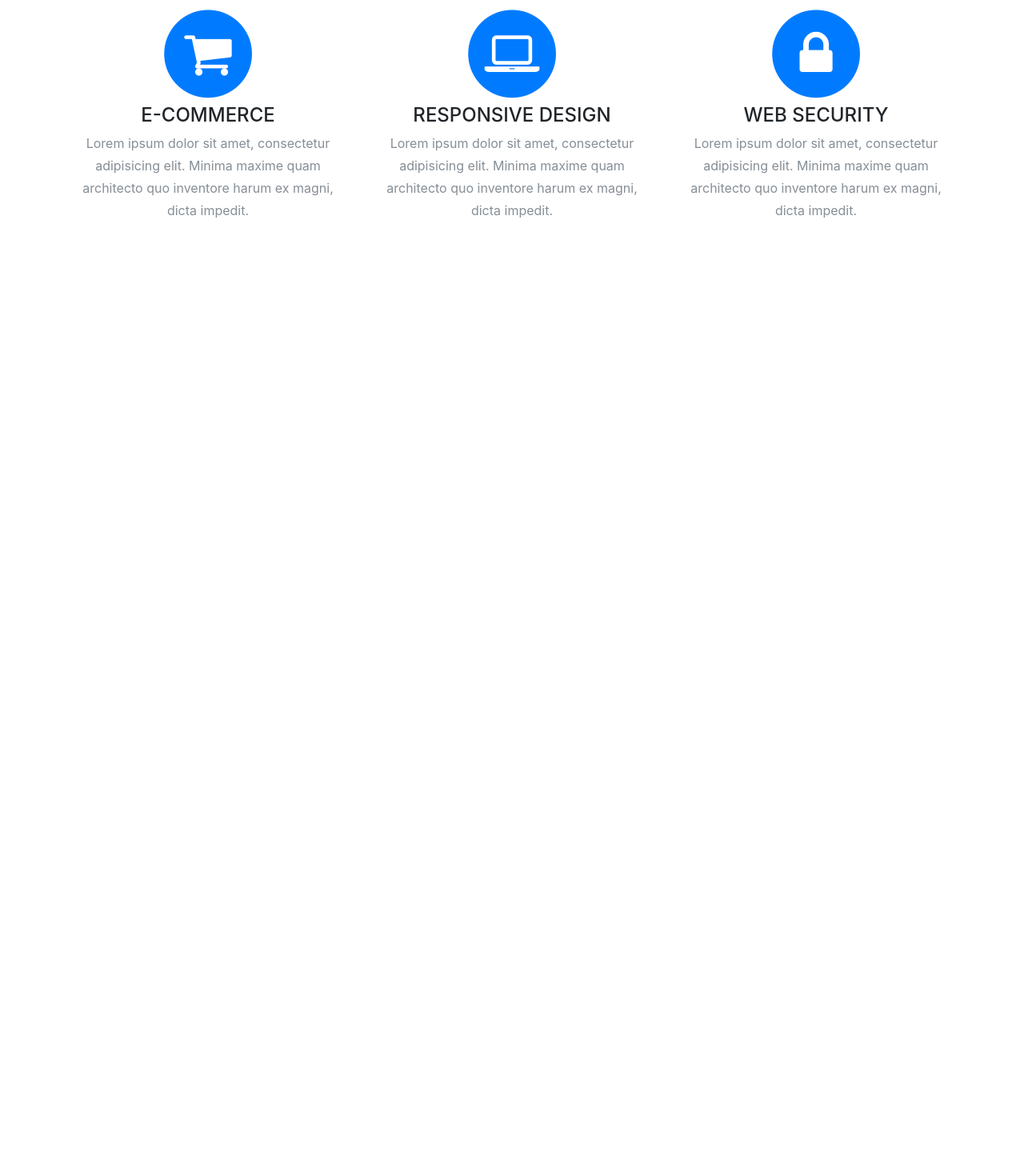
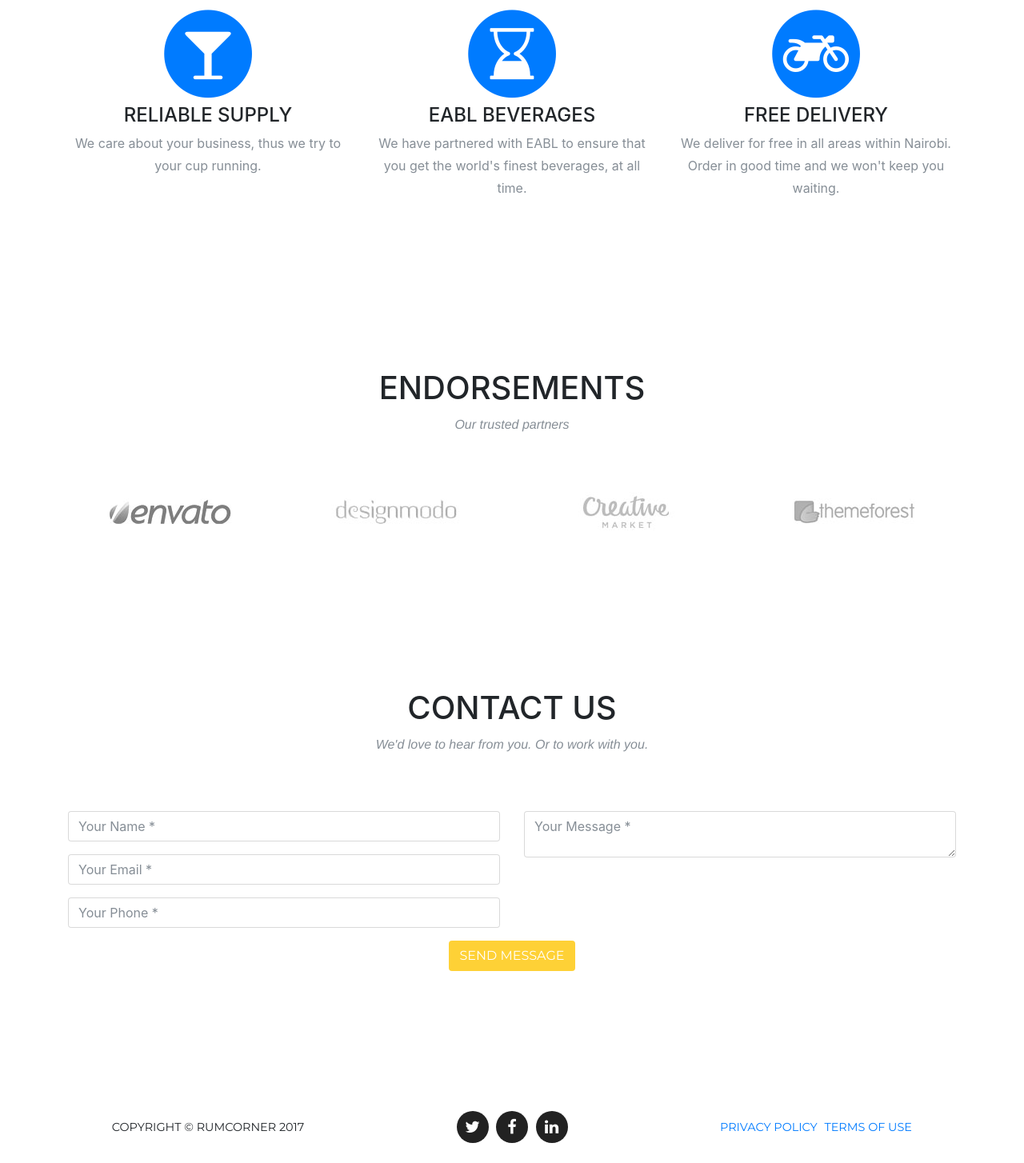
Before and after one commit to Harrisonkamau/rumcorner, a website with bundled scripts: page index.html in a window 1280 px wide. Shown: the part 1027-2481 px from the top of the page at 80% size. Before the commit the page ends 1470 px from the top, so only its background shows below. Built offline with nearby package versions, Linux system fonts and the light colour scheme; a web font is replaced by a local one.

Commit message:
Complete prototype

```diff
--- a/gulpfile.js
+++ b/gulpfile.js
@@ -4,6 +4,7 @@ let browserSync = require('browser-sync').create();
 let cleanCSS = require('gulp-clean-css');
 let rename = require('gulp-rename');
 let uglify = require('gulp-uglify');
+let deploy      = require('gulp-gh-pages');
 
 // Compile scss to css
 gulp.task('sass', () => {
@@ -79,6 +80,11 @@ gulp.task('browserSync', () => {
   })
 });
 
+// Push build to gh-pages
+gulp.task('deploy', () => {
+
+})
+
 // Dev task with browserSync
 gulp.task('dev', ['browserSync', 'sass', 'minify-css', 'minify-js'], function() {
   gulp.watch('scss/*.scss', ['sass']);
--- a/index.html
+++ b/index.html
@@ -39,11 +39,7 @@
             <a class="nav-link js-scroll-trigger" href="#services">Services</a>
           </li>
           <li class="nav-item">
-            <a class="nav-link js-scroll-trigger" href="#testimonials">Testimonials</a>
-          </li>
-          <li class="nav-item">
-            <a class="nav-link js-scroll-trigger" href="#about">About</a>
-          </li>
+            <a class="nav-link js-scroll-trigger" href="#endorsements">Endorsements</a>
           </li>
           <li class="nav-item">
             <a class="nav-link js-scroll-trigger" href="#contact">Contact</a>
@@ -72,51 +68,156 @@
       <div class="row">
         <div class="col-lg-12 text-center">
           <h2 class="section-heading">Services</h2>
-          <h3 class="section-subheading text-muted">Lorem ipsum dolor sit amet consectetur.</h3>
+          <h3 class="section-subheading text-muted">At RumCorner, we offer best of services in supplying beverages.</h3>
         </div>
       </div>
       <div class="row text-center">
         <div class="col-md-4">
           <span class="fa-stack fa-4x">
               <i class="fa fa-circle fa-stack-2x text-primary"></i>
-              <i class="fa fa-shopping-cart fa-stack-1x fa-inverse"></i>
+              <i class="fa fa-glass fa-stack-1x fa-inverse"></i>
             </span>
-          <h4 class="service-heading">E-Commerce</h4>
-          <p class="text-muted">Lorem ipsum dolor sit amet, consectetur adipisicing elit. Minima maxime quam architecto quo inventore harum ex
-            magni, dicta impedit.</p>
+          <h4 class="service-heading">Reliable Supply</h4>
+          <p class="text-muted">We care about your business, thus we try to your cup running.</p>
         </div>
         <div class="col-md-4">
           <span class="fa-stack fa-4x">
               <i class="fa fa-circle fa-stack-2x text-primary"></i>
-              <i class="fa fa-laptop fa-stack-1x fa-inverse"></i>
+              <i class="fa fa-hourglass-3 fa-stack-1x fa-inverse"></i>
             </span>
-          <h4 class="service-heading">Responsive Design</h4>
-          <p class="text-muted">Lorem ipsum dolor sit amet, consectetur adipisicing elit. Minima maxime quam architecto quo inventore harum ex
-            magni, dicta impedit.</p>
+          <h4 class="service-heading">EABL Beverages</h4>
+          <p class="text-muted">We have partnered with EABL to ensure that you get the world's finest beverages, at all time.</p>
         </div>
         <div class="col-md-4">
           <span class="fa-stack fa-4x">
               <i class="fa fa-circle fa-stack-2x text-primary"></i>
-              <i class="fa fa-lock fa-stack-1x fa-inverse"></i>
+              <i class="fa fa-motorcycle fa-stack-1x fa-inverse"></i>
             </span>
-          <h4 class="service-heading">Web Security</h4>
-          <p class="text-muted">Lorem ipsum dolor sit amet, consectetur adipisicing elit. Minima maxime quam architecto quo inventore harum ex
-            magni, dicta impedit.</p>
+          <h4 class="service-heading">Free Delivery</h4>
+          <p class="text-muted">We deliver for free in all areas within Nairobi. Order in good time and we won't keep you waiting.</p>
         </div>
       </div>
     </div>
   </section>
 
+  <!-- Endorsements -->
+  <section class="py-5">
+    <div class="container">
+      <div class="row">
+        <div class="col-lg-12 text-center">
+          <h2 class="section-heading">Endorsements</h2>
+          <h3 class="section-subheading text-muted">Our trusted partners</h3>
+        </div>
+      </div>
+      <div class="row">
+        <div class="col-md-3 col-sm-6">
+          <a href="#">
+            <img src="img/logos/envato.jpg" alt="" class="img-fluid d-block mx-auto">
+          </a>
+        </div>
+        <div class="col-md-3 col-sm-6">
+          <a href="#">
+            <img src="img/logos/designmodo.jpg" alt="" class="img-fluid d-block mx-auto">
+          </a>
+        </div>
+        <div class="col-md-3 col-sm-6">
+          <a href="#">
+              <img src="img/logos/creative-market.jpg" alt="" class="img-fluid d-block mx-auto">
+            </a>
+        </div>
+        <div class="col-md-3 col-sm-6">
+          <a href="#">
+                <img src="img/logos/themeforest.jpg" alt="" class="img-fluid d-block mx-auto">
+              </a>
+        </div>
+      </div>
+    </div>
+  </section>
 
+  <!-- Contact -->
+  <section id="contact">
+    <div class="container">
+      <div class="row">
+        <div class="col-lg-12 text-center">
+          <h2 class="section-heading">Contact Us</h2>
+          <h3 class="section-subheading text-muted">We'd love to hear from you. Or to work with you.</h3>
+        </div>
+      </div>
+      <div class="row">
+        <div class="col-lg-12">
+          <form id="contactForm" name="sentMessage" novalidate>
+            <div class="row">
+              <div class="col-md-6">
+                <div class="form-group">
+                  <input class="form-control" id="name" type="text" placeholder="Your Name *" required>
+                  <p class="help-block text-danger"></p>
+                </div>
+                <div class="form-group">
+                  <input class="form-control" id="email" type="email" placeholder="Your Email *" >
+                  <p class="help-block text-danger"></p>
+                </div>
+                <div class="form-group">
+                  <input class="form-control" id="phone" type="tel" placeholder="Your Phone *" required>
+                  <p class="help-block text-danger"></p>
+                </div>
+              </div>
+              <div class="col-md-6">
+                <div class="form-group">
+                  <textarea class="form-control" id="message" placeholder="Your Message *" required></textarea>
+                  <p class="help-block text-danger"></p>
+                </div>
+              </div>
+              <div class="clearfix"></div>
+              <div class="col-lg-12 text-center">
+                <div id="success"></div>
+                <button id="sendMessageButton" class="btn btn-xl" type="submit">Send Message</button>
+              </div>
+            </div>
+          </form>
+        </div>
+      </div>
+    </div>
+  </section>
 
-
-
-
-
-
-
-
-
+  <!-- Footer -->
+  <footer>
+    <div class="container">
+      <div class="row">
+        <div class="col-md-4">
+          <span class="copyright">Copyright &copy; RumCorner 2017</span>
+        </div>
+        <div class="col-md-4">
+          <ul class="list-inline social-buttons">
+            <li class="list-inline-item">
+              <a href="#">
+                  <i class="fa fa-twitter"></i>
+                </a>
+            </li>
+            <li class="list-inline-item">
+              <a href="#">
+                  <i class="fa fa-facebook"></i>
+                </a>
+            </li>
+            <li class="list-inline-item">
+              <a href="#">
+                  <i class="fa fa-linkedin"></i>
+                </a>
+            </li>
+          </ul>
+        </div>
+        <div class="col-md-4">
+          <ul class="list-inline quicklinks">
+            <li class="list-inline-item">
+              <a href="#">Privacy Policy</a>
+            </li>
+            <li class="list-inline-item">
+              <a href="#">Terms of Use</a>
+            </li>
+          </ul>
+        </div>
+      </div>
+    </div>
+  </footer>
 
   <!-- Bootstrap core JavaScript -->
   <script src="vendor/jquery/jquery.min.js"></script>
--- a/package.json
+++ b/package.json
@@ -16,6 +16,7 @@
     "browser-sync": "2.18.13",
     "gulp": "^3.9.1",
     "gulp-clean-css": "3.7.0",
+    "gulp-gh-pages": "^0.5.4",
     "gulp-header": "1.8.9",
     "gulp-rename": "^1.2.2",
     "gulp-sass": "^3.1.0",
--- /dev/null
+++ b/scss/_contact.scss
@@ -0,0 +1,6 @@
+section#contact {
+  .form-control:focus {
+    border-color: $theme-primary;
+    box-shadow: none;
+  }
+}
--- /dev/null
+++ b/scss/_footer.scss
@@ -0,0 +1,43 @@
+// Styling for the footer
+footer {
+  padding: 25px 0;
+  text-align: center;
+  span.copyright {
+    font-size: 90%;
+    line-height: 40px;
+    text-transform: none;
+    @include heading-font;
+  }
+  ul.quicklinks {
+    font-size: 90%;
+    line-height: 40px;
+    margin-bottom: 0;
+    text-transform: none;
+    @include heading-font;
+  }
+}
+
+ul.social-buttons {
+  margin-bottom: 0;
+  li {
+    a {
+      font-size: 20px;
+      line-height: 40px;
+      display: block;
+      width: 40px;
+      height: 40px;
+      -webkit-transition: all 0.3s;
+      -moz-transition: all 0.3s;
+      transition: all 0.3s;
+      color: white;
+      border-radius: 100%;
+      outline: none;
+      background-color: $gray-darker;
+      &:active,
+      &:focus,
+      &:hover {
+        background-color: $theme-primary;
+      }
+    }
+  }
+}
--- a/scss/_masthead.scss
+++ b/scss/_masthead.scss
@@ -2,7 +2,7 @@
 header.masthead {
   text-align: center;
   color: white;
-  background-image: url('../img/rum-2.jpg');
+  background-image: url('../img/header-bg.jpg');
   background-repeat: no-repeat;
   background-attachment: scroll;
   background-position: center center;
--- a/scss/rum.scss
+++ b/scss/rum.scss
@@ -8,6 +8,8 @@
 // Components
 @import "navbar";
 @import "masthead";
+@import "contact";
+@import "footer";
 
 // Bootstrap overrides
 @import "bootstrap-overrides";
```
Also changed, not shown: css/rum.css, css/rum.min.css, img/logos/creative-market.jpg (added), img/logos/designmodo.jpg (added), img/logos/envato.jpg (added), img/logos/themeforest.jpg (added).
